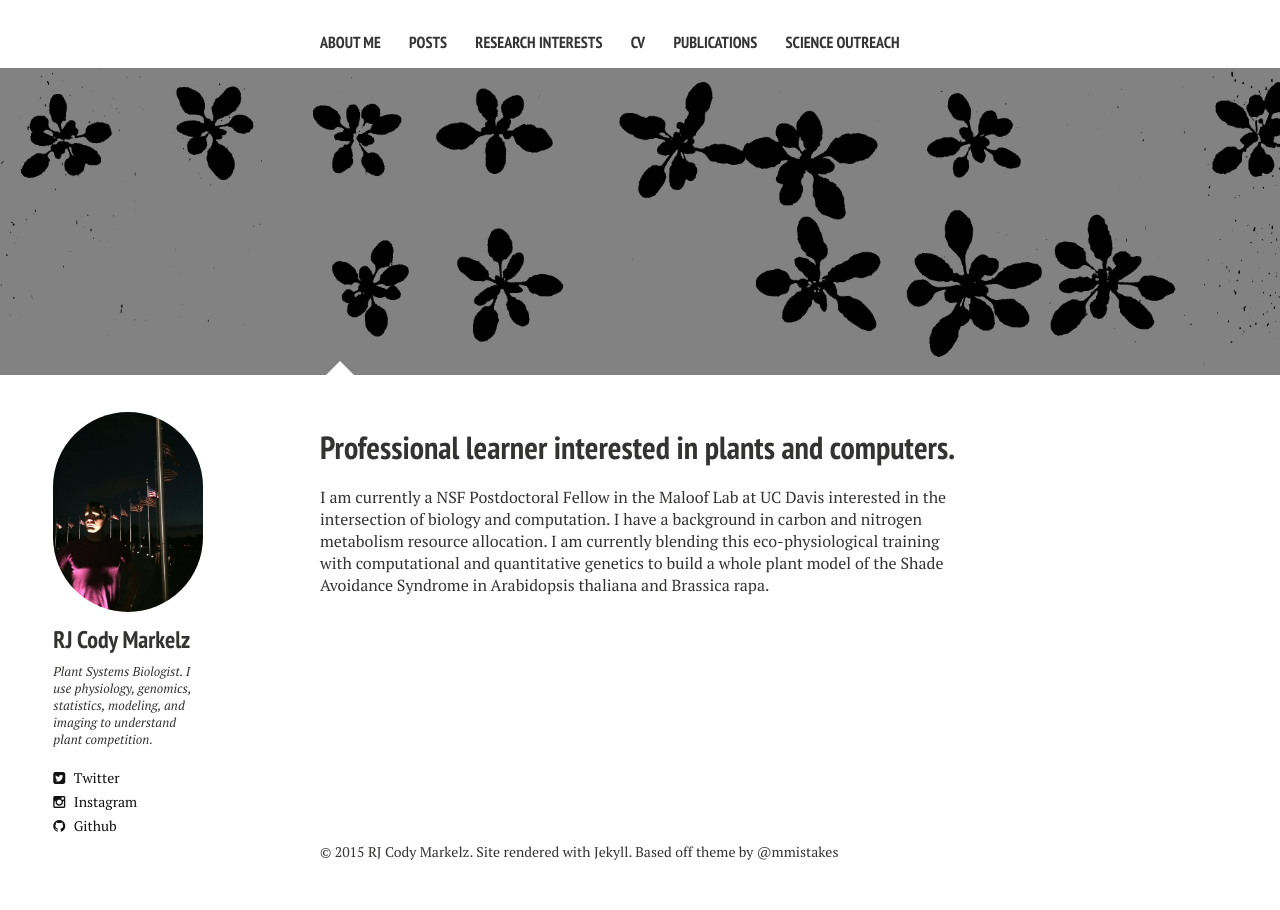
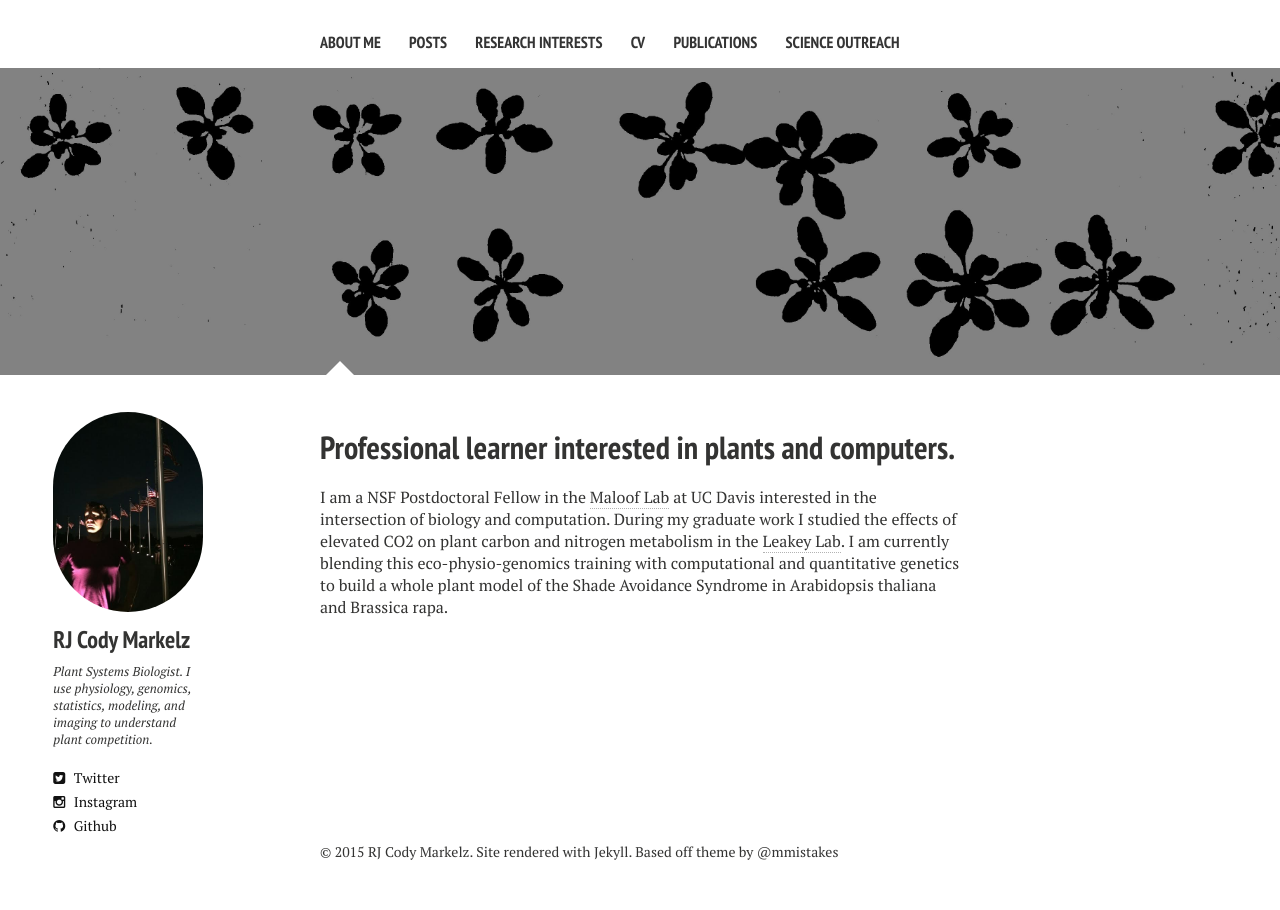
Before and after one commit to carynJohansen/old2, a Jekyll site: the page built from about.md, in a window 1280 px wide. Built offline with Jekyll 4.4.1, drawn with Linux system fonts in a browser that asks for light colours; nearby versions of some CDN libraries.

Commit message:
update About page to include links to Maloof and Leakey labs

```diff
--- a/about.md
+++ b/about.md
@@ -10,4 +10,4 @@ image:
   feature: texture-feature-06.jpg
 ---
 
-I am currently a NSF Postdoctoral Fellow in the Maloof Lab at UC Davis interested in the intersection of biology and computation. I have a background in carbon and nitrogen metabolism resource allocation. I am currently blending this eco-physiological training with computational and quantitative genetics to build a whole plant model of the Shade Avoidance Syndrome in Arabidopsis thaliana and Brassica rapa.
+I am a NSF Postdoctoral Fellow in the [Maloof Lab](http://malooflab.openwetware.org/) at UC Davis interested in the intersection of biology and computation. During my graduate work I studied the effects of elevated CO2 on plant carbon and nitrogen metabolism in the [Leakey Lab](http://lab.igb.illinois.edu/leakey/welcome). I am currently blending this eco-physio-genomics training with computational and quantitative genetics to build a whole plant model of the Shade Avoidance Syndrome in Arabidopsis thaliana and Brassica rapa.
```
